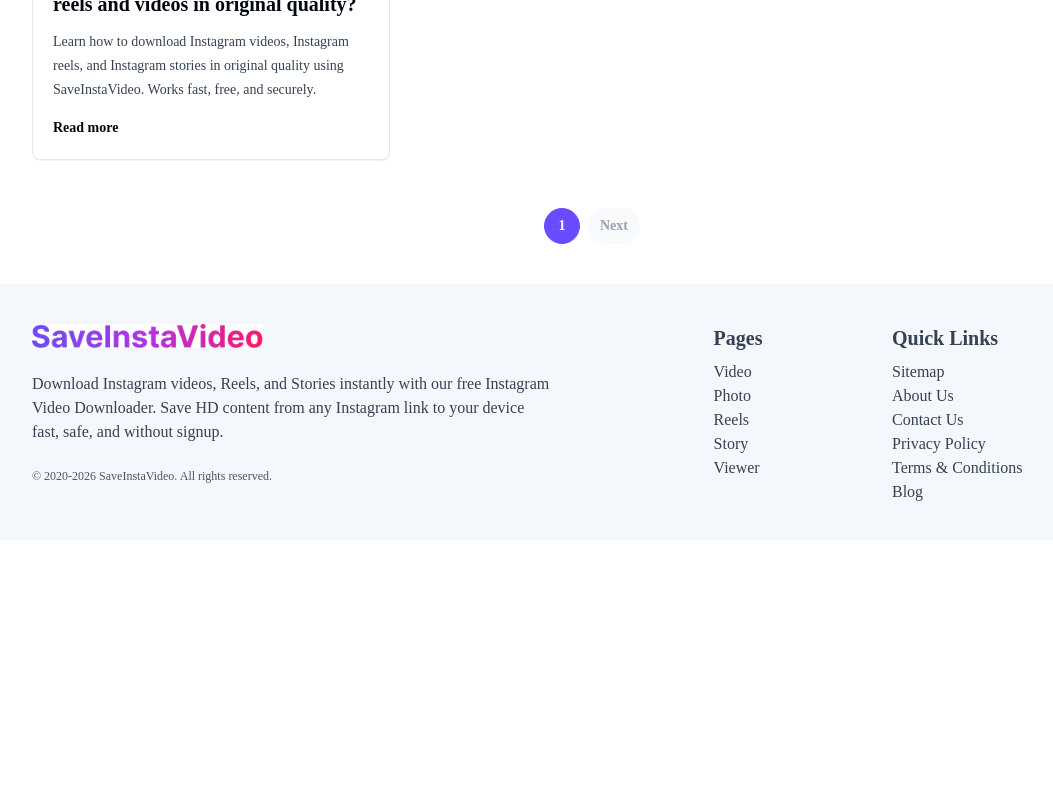
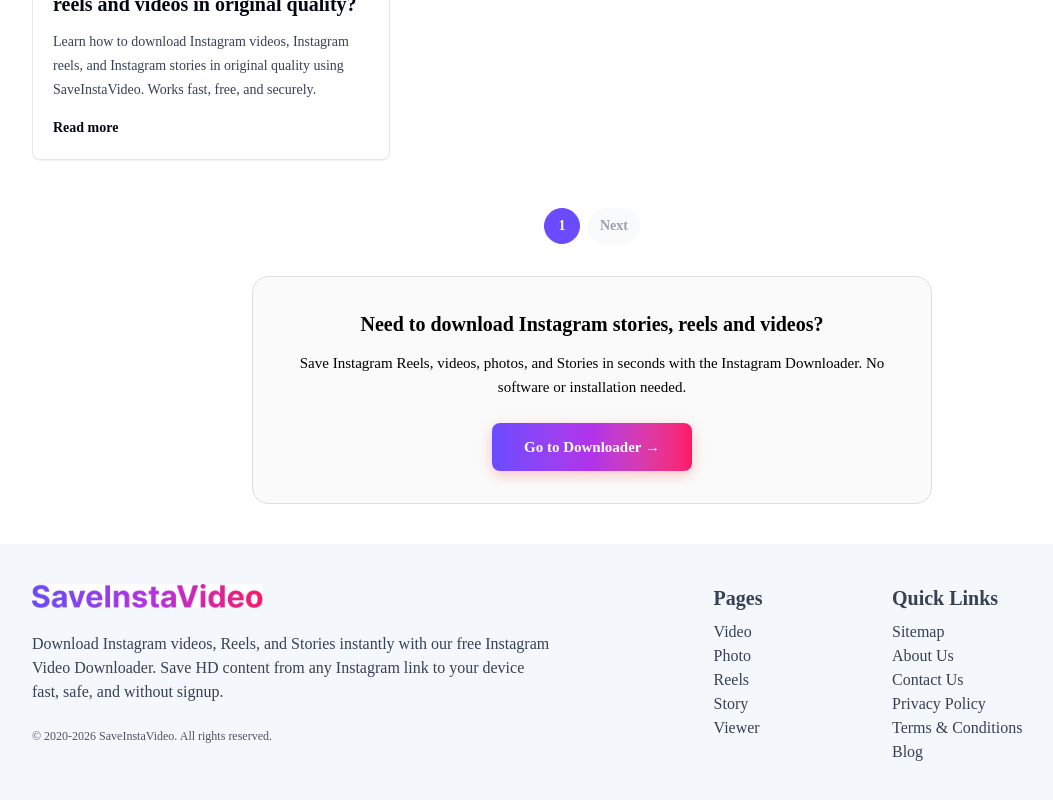
Before and after one commit to chiragv444/Instagram-tool-nextjs, a Next.js app: page /blog in a window 1280 px wide. Shown: the part 1058-1858 px from the top of the page, without its empty margins (48-1101 px from the left). Before the commit the page ends 1598 px from the top, so only its background shows below. Built offline with nearby package versions, Linux system fonts and the light colour scheme.

Commit message:
added one box upper footer in blog and inner blog page

```diff
--- a/app/blog/[slug]/page.tsx
+++ b/app/blog/[slug]/page.tsx
@@ -69,7 +69,8 @@
           /{" "}
           <Link href="/blog/" className="hover:text-red-600">
             Blog
-          </Link> /{" "}
+          </Link>{" "}
+          /{" "}
           {/* <Link href={`/blog/${blog?.slug}/`} className="hover:text-red-600"> */}
           {blog?.title}
           {/* </Link> */}
@@ -107,6 +108,21 @@
           />
         </div>
       </article>
+      <div className="max-w-170 mb-8 mx-auto border border-[#dfdfdf] bg-[#f5f5f577] rounded-2xl p-8 text-center">
+        <h3 className="text-[20px] font-bold mb-3">
+          Need to download Instagram stories, reels and videos?
+        </h3>
+        <p className="text-[15px] leading-6 !mb-6">
+          Save Instagram Reels, videos, photos, and Stories in seconds with the
+          Instagram Downloader. No software or installation needed.
+        </p>
+        <a
+          className="inline-flex items-center justify-center rounded-lg bg-gradient-to-r from-[#6a4bff] via-[#b232e9] to-[#ff1667] text-white text-[15px] font-semibold h-12 px-8 shadow-[0_4px_14px_rgba(255,0,0,0.22)] hover:bg-[#4a474e] hover:shadow-none transition-all"
+          href="/"
+        >
+          Go to Downloader →
+        </a>
+      </div>
     </main>
   );
 }
--- a/app/blog/blog-list.tsx
+++ b/app/blog/blog-list.tsx
@@ -184,6 +184,21 @@
           </button>
         )}
       </nav>
+      <div className="max-w-170 mt-8 mx-auto border border-[#dfdfdf] bg-[#f5f5f577] rounded-2xl p-8 text-center">
+        <h3 className="text-[20px] font-bold mb-3">
+          Need to download Instagram stories, reels and videos?
+        </h3>
+        <p className="text-[15px] leading-6 !mb-6">
+          Save Instagram Reels, videos, photos, and Stories in seconds with the
+          Instagram Downloader. No software or installation needed.
+        </p>
+        <a
+          className="inline-flex items-center justify-center rounded-lg bg-gradient-to-r from-[#6a4bff] via-[#b232e9] to-[#ff1667] text-white text-[15px] font-semibold h-12 px-8 shadow-[0_4px_14px_rgba(255,0,0,0.22)] hover:bg-[#4a474e] hover:shadow-none transition-all"
+          href="/"
+        >
+          Go to Downloader →
+        </a>
+      </div>
     </div>
   );
 }
```
